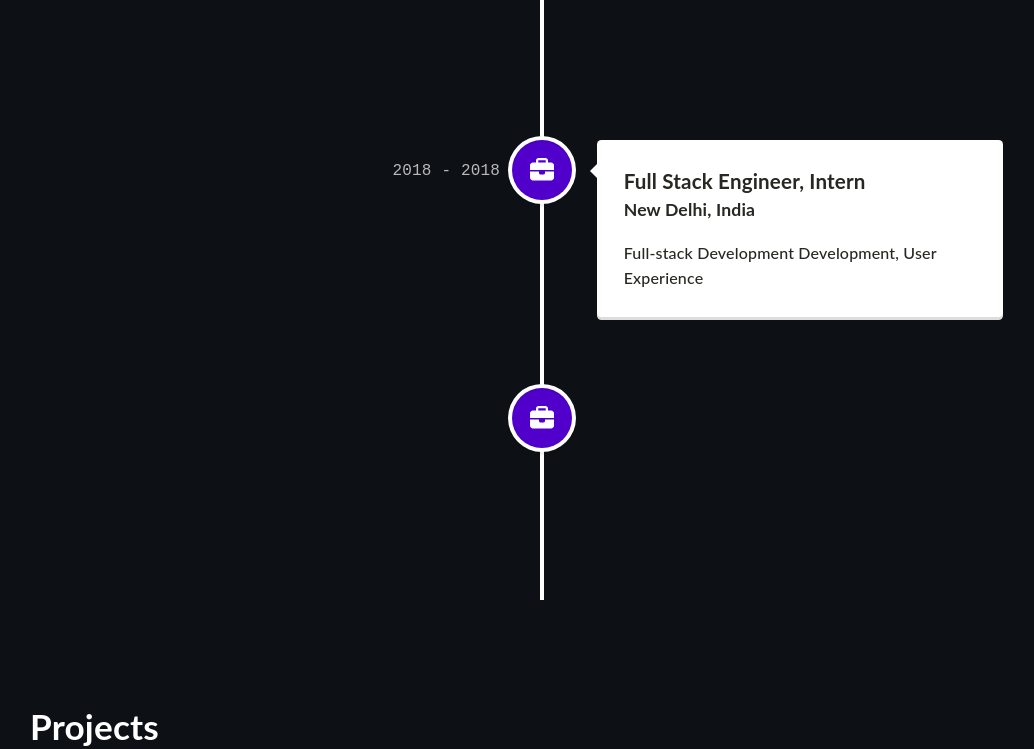
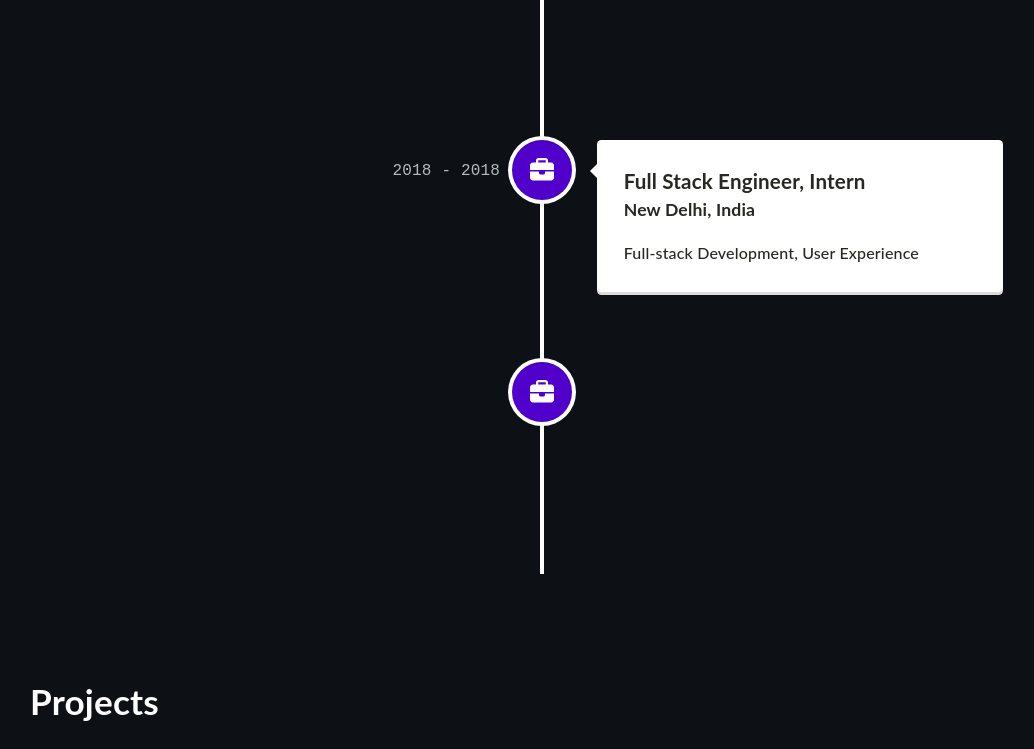
Before and after one commit to goyalsushant/goyalsushant.github.io, a React (Vite) app: page / in a window 1280 px wide. Shown: the part 2134-2883 px from the top of the page, without its empty margins (98-1132 px from the left). Built offline with nearby package versions, Linux system fonts and the light colour scheme; grey boxes are pictures that could not be loaded.

Commit message:
Fix timeline for typo

```diff
--- a/src/components/Timeline.tsx
+++ b/src/components/Timeline.tsx
@@ -69,7 +69,7 @@ function Timeline() {
             <h4 className="vertical-timeline-element-subtitle">
               New Delhi, India
             </h4>
-            <p>Full-stack Development Development, User Experience</p>
+            <p>Full-stack Development, User Experience</p>
           </VerticalTimelineElement>
           <VerticalTimelineElement
             className="vertical-timeline-element--work"
```
